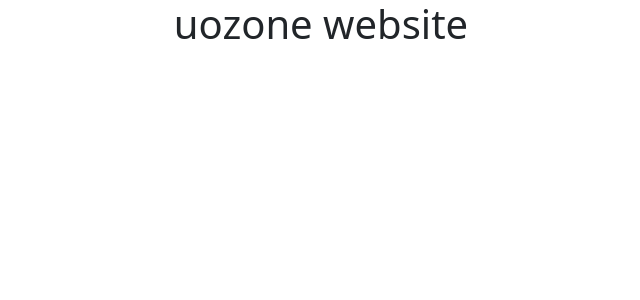
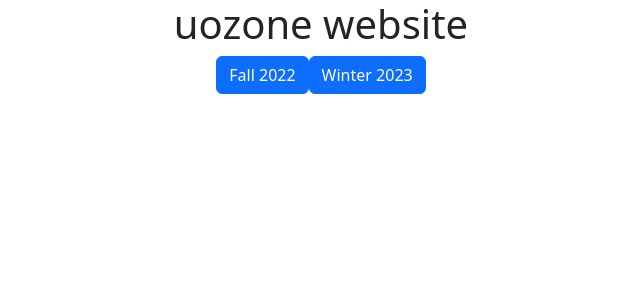
Before and after one commit to SEG3904-UOZONE/front-end, a React (Create React App) app: page / in a window 1280 px wide. Shown: the top 300 px of the page, without its empty margins (319-959 px from the left). Built offline with nearby package versions, Linux system fonts and the light colour scheme.

Commit message:
add HomePage

```diff
--- a/src/App.tsx
+++ b/src/App.tsx
@@ -1,9 +1,11 @@
 import './App.css';
+import HomePage from './components/HomePage/HomePage';
 
 function App() {
   return (
     <div className="App">
       <h1>uozone website</h1>
+      <HomePage />
     </div>
   );
 }
--- /dev/null
+++ b/src/components/HomePage/HomePage.tsx
@@ -0,0 +1,25 @@
+import { useState } from 'react';
+import './HomePage.scss'
+
+const HomePage = () => {
+
+    const [semesterCode, setSemesterCode] = useState<String>('');
+
+    return(
+        <div>
+            <button className='btn btn-primary'
+                    value={'fall-2022'}
+                    onClick={e => setSemesterCode((e.target as HTMLButtonElement).value)}
+                    >Fall 2022
+            </button>
+            <button className='btn btn-primary'
+                    value={'winter-2023'}
+                    onClick={e => setSemesterCode((e.target as HTMLButtonElement).value)}
+                    >Winter 2023
+            </button>
+        </div>
+    )
+}
+
+
+export default HomePage
```
Also changed, not shown: src/components/HomePage/HomePage.scss (added).
